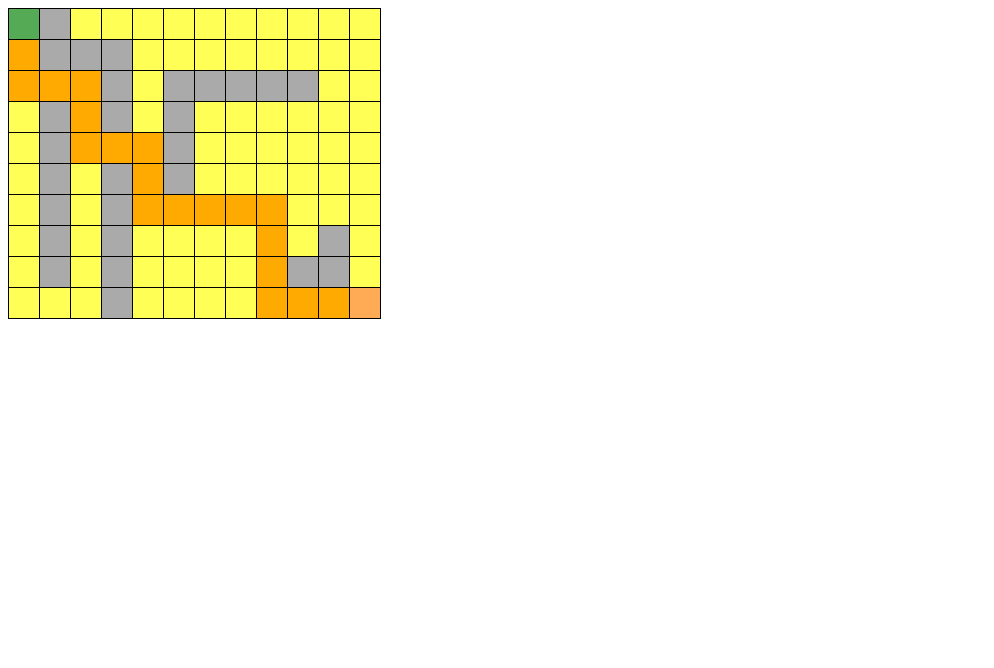
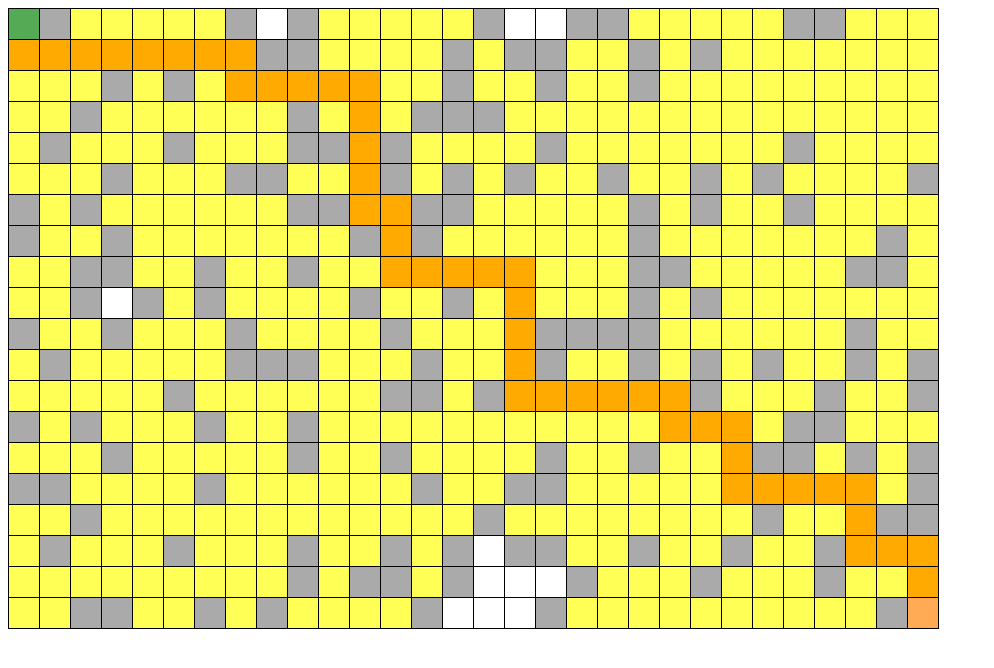
Before and after one commit to 08pixels/pathfinding, a plain HTML site: page index.html in a window 1280 px wide. Shown: the whole page, without its empty margins (0-994 px from the left). Drawn offline with Linux system fonts and the light colour scheme.

Commit message:
aleatory grid generator

```diff
--- a/grid.js
+++ b/grid.js
@@ -1,20 +1,40 @@
-const gridHeight  = 10
-const gridWidth   = 12
+const gridHeight  = 20
+const gridWidth   = 30
 
-function staticGrid() {
+function populateGrid(grid) {
+  let height = grid.length
+  let width  = grid[0].length
 
-  return [
-    [-2,-1, 0, 0, 0, 0, 0, 0, 0, 0, 0, 0],
-    [ 0,-1,-1,-1, 0, 0, 0, 0, 0, 0, 0, 0],
-    [ 0, 0, 0,-1, 0,-1,-1,-1,-1,-1, 0, 0],
-    [ 0,-1, 0,-1, 0,-1, 0, 0, 0, 0, 0, 0],
-    [ 0,-1, 0, 0, 0,-1, 0, 0, 0, 0, 0, 0],
-    [ 0,-1, 0,-1, 0,-1, 0, 0, 0, 0, 0, 0],
-    [ 0,-1, 0,-1, 0, 0, 0, 0, 0, 0, 0, 0],
-    [ 0,-1, 0,-1, 0, 0, 0, 0, 0, 0,-1, 0],
-    [ 0,-1, 0,-1, 0, 0, 0, 0, 0,-1,-1, 0],
-    [ 0, 0, 0,-1, 0, 0, 0, 0, 0, 0, 0,-3],
-  ]
+  let rateObstacles = Math.floor(height * width * 0.25)
+
+  let counterObstacles = 0
+
+  while(counterObstacles < rateObstacles) {
+    let guestRow = Math.trunc(Math.random() * height)
+    let guestCol = Math.trunc(Math.random() * width)
+
+    if(grid[guestRow][guestCol] == 0) {
+      grid[guestRow][guestCol] = -1
+      ++counterObstacles
+    }
+  }
+
+  return grid
+}
+
+function generateGrid(height, width) {
+  grid = []
+
+  for(let i=0; i<height; i++) {
+    row = Array(width).fill(0)
+    grid.push(row)
+  }
+
+  grid[0][0] = -2 // source
+  grid[height-1][width-1] = -3 // destine
+  grid = populateGrid(grid)
+
+  return grid
 }
 
 function emptyGrid() {
@@ -144,11 +164,11 @@ function renderGrid(grid) {
 }
 
 function start() {
-  const grid = staticGrid()
+  const grid = generateGrid(20, 30)
   renderGrid(grid)
 
   const executingPath = PathFinding(grid)
-  setInterval(() => executingPath(), 30)
+  setInterval(() => executingPath(), 10)
 }
 
 start()
--- a/index.html
+++ b/index.html
@@ -1,6 +1,6 @@
 <!DOCTYPE html>
 
-<html>
+<html lang="en">
   <head>
     <style>
       table {
```
